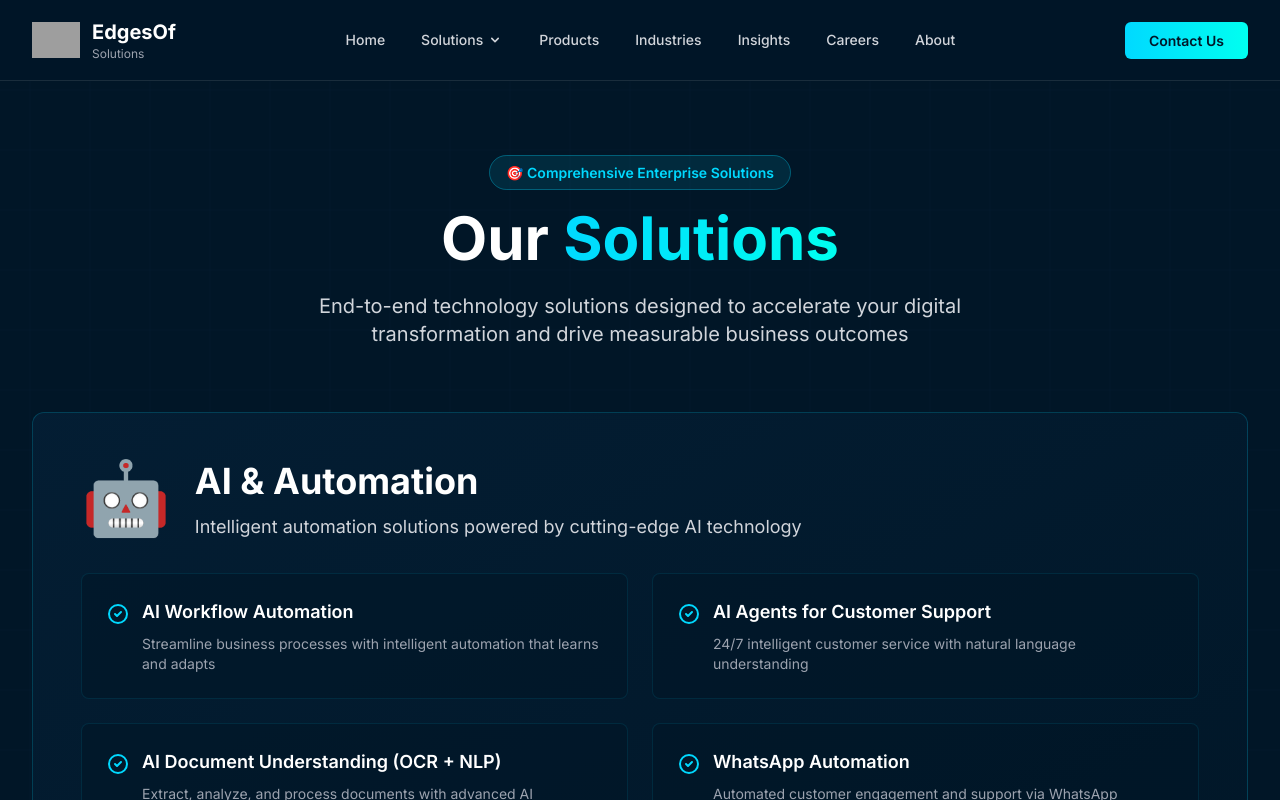
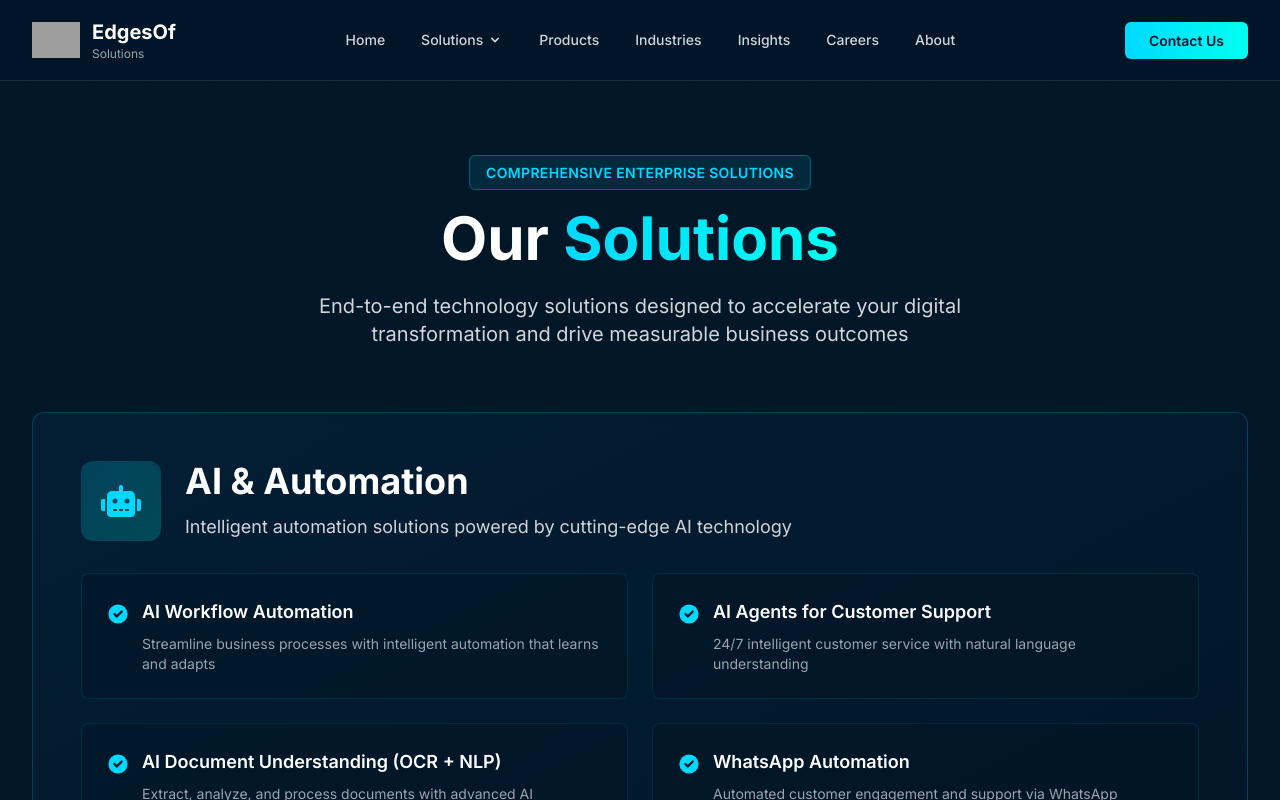
Before and after one commit to itvaibhav-jpg/edgesof-site, a Next.js app: page /solutions in a window 1280 px wide. Shown: the top 800 px of the page. Built offline with nearby package versions, Linux system fonts and the light colour scheme; grey boxes are pictures that could not be loaded.

Commit message:
Update Solutions page with professional icons

```diff
--- a/app/solutions/page.tsx
+++ b/app/solutions/page.tsx
@@ -1,11 +1,14 @@
 'use client';
+
+import { FaRobot, FaCloud, FaChartBar, FaShieldAlt, FaBuilding, FaBolt } from 'react-icons/fa';
+import { HiCheckCircle } from 'react-icons/hi';
 
 export default function Solutions() {
   const solutions = [
     {
+      id: 'ai-automation',
       category: 'AI & Automation',
-      icon: '🤖',
-      gradient: 'from-cyan-500 to-blue-600',
+      icon: FaRobot,
       description: 'Intelligent automation solutions powered by cutting-edge AI technology',
       services: [
         {
@@ -31,9 +34,9 @@ export default function Solutions() {
       ],
     },
     {
+      id: 'cloud',
       category: 'Cloud Engineering',
-      icon: '☁️',
-      gradient: 'from-blue-600 to-purple-600',
+      icon: FaCloud,
       description: 'Scalable, secure, and high-performance cloud infrastructure solutions',
       services: [
         {
@@ -59,9 +62,9 @@ export default function Solutions() {
       ],
     },
     {
+      id: 'data',
       category: 'Data & Analytics',
-      icon: '📊',
-      gradient: 'from-purple-600 to-pink-600',
+      icon: FaChartBar,
       description: 'Transform raw data into actionable business intelligence',
       services: [
         {
@@ -83,9 +86,9 @@ export default function Solutions() {
       ],
     },
     {
+      id: 'security',
       category: 'Edge Computing & Security',
-      icon: '🔒',
-      gradient: 'from-pink-600 to-red-600',
+      icon: FaShieldAlt,
       description: 'Enterprise-grade security and compliance solutions',
       services: [
         {
@@ -107,9 +110,9 @@ export default function Solutions() {
       ],
     },
     {
+      id: 'industry',
       category: 'Industry Solutions',
-      icon: '🏢',
-      gradient: 'from-red-600 to-orange-600',
+      icon: FaBuilding,
       description: 'Specialized solutions tailored for specific industries',
       services: [
         {
@@ -135,9 +138,9 @@ export default function Solutions() {
       ],
     },
     {
+      id: 'specialized',
       category: 'Specialized Services',
-      icon: '⚡',
-      gradient: 'from-orange-600 to-yellow-600',
+      icon: FaBolt,
       description: 'Expert consulting and strategic technology services',
       services: [
         {
@@ -162,8 +165,8 @@ export default function Solutions() {
         {/* Header */}
         <div className="text-center mb-16 space-y-6">
           <div className="inline-block">
-            <span className="px-4 py-2 bg-cyan-glow/10 border border-cyan-glow/30 rounded-full text-cyan-glow text-sm font-semibold">
-              🎯 Comprehensive Enterprise Solutions
+            <span className="px-4 py-2 bg-cyan-glow/10 border border-cyan-glow/30 rounded-md text-cyan-glow text-sm font-semibold uppercase tracking-wide">
+              Comprehensive Enterprise Solutions
             </span>
           </div>
           <h1 className="text-5xl sm:text-6xl font-bold">
@@ -178,14 +181,19 @@ export default function Solutions() {
 
         {/* Solutions Grid */}
         <div className="space-y-16">
-          {solutions.map((solution, index) => (
+          {solutions.map((solution, index) => {
+            const Icon = solution.icon;
+            return (
               <div
                 key={index}
+                id={solution.id}
                 className="cyber-card p-8 lg:p-12 hover:glow-border transition-all duration-300"
               >
                 {/* Category Header */}
                 <div className="flex items-start gap-6 mb-8">
-                <div className="text-7xl">{solution.icon}</div>
+                  <div className="w-20 h-20 bg-gradient-to-br from-cyan-glow/20 to-aqua-bright/20 rounded-xl flex items-center justify-center flex-shrink-0">
+                    <Icon className="w-10 h-10 text-cyan-glow" />
+                  </div>
                   <div className="flex-1">
                     <h2 className="text-4xl font-bold text-white mb-3">
                       {solution.category}
@@ -204,19 +212,7 @@ export default function Solutions() {
                       className="bg-navy-dark/50 border border-cyan-glow/10 rounded-lg p-6 hover:border-cyan-glow/30 transition-all group"
                     >
                       <div className="flex items-start gap-3">
-                      <svg
-                        className="w-6 h-6 text-cyan-glow flex-shrink-0 mt-1 group-hover:scale-110 transition-transform"
-                        fill="none"
-                        stroke="currentColor"
-                        viewBox="0 0 24 24"
-                      >
-                        <path
-                          strokeLinecap="round"
-                          strokeLinejoin="round"
-                          strokeWidth={2}
-                          d="M9 12l2 2 4-4m6 2a9 9 0 11-18 0 9 9 0 0118 0z"
-                        />
-                      </svg>
+                        <HiCheckCircle className="w-6 h-6 text-cyan-glow flex-shrink-0 mt-1 group-hover:scale-110 transition-transform" />
                         <div>
                           <h3 className="text-lg font-semibold text-white mb-2 group-hover:text-cyan-glow transition-colors">
                             {service.name}
@@ -230,7 +226,8 @@ export default function Solutions() {
                   ))}
                 </div>
               </div>
-          ))}
+            );
+          })}
         </div>
 
         {/* CTA Section */}
```
Lines whose indentation alone changed are shown as unchanged.
